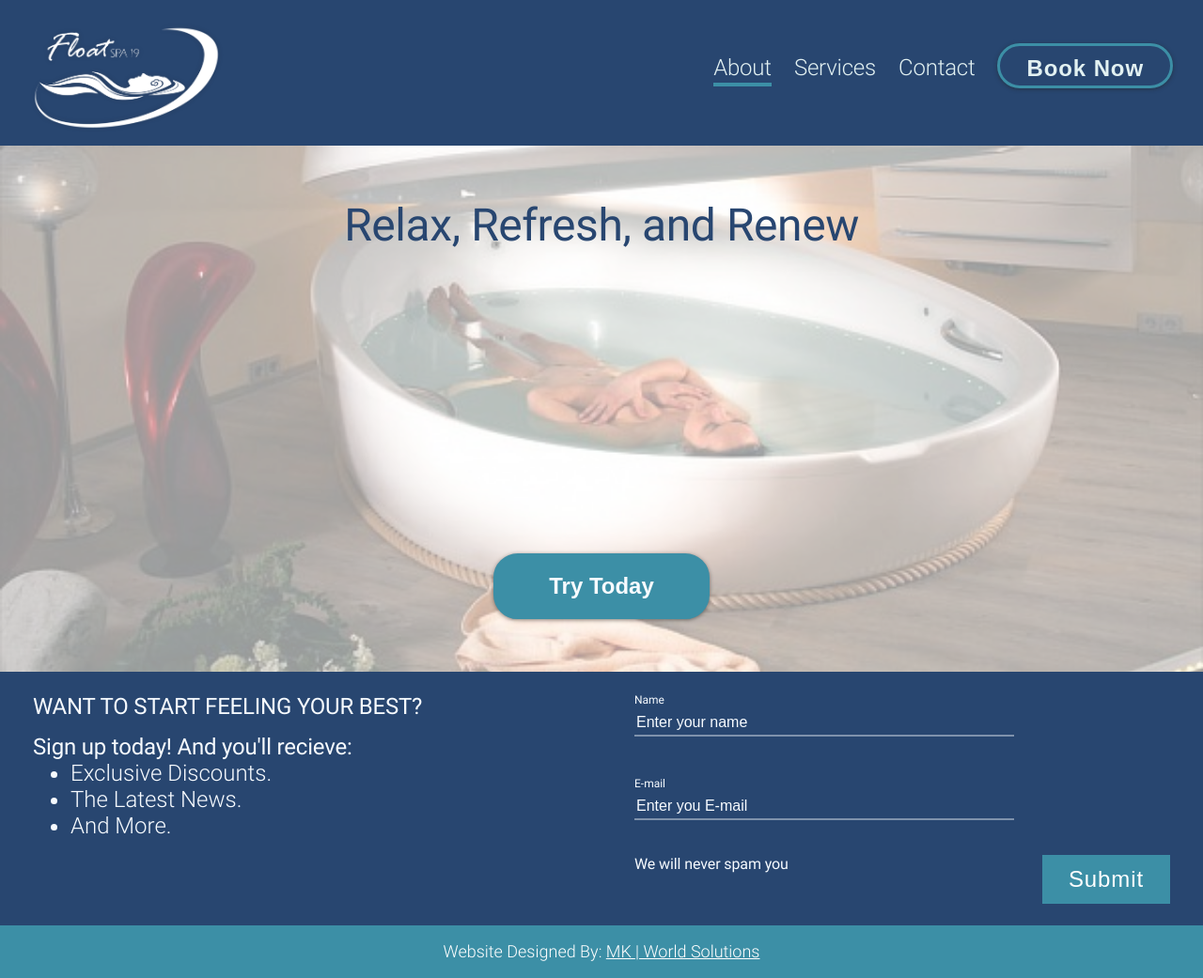
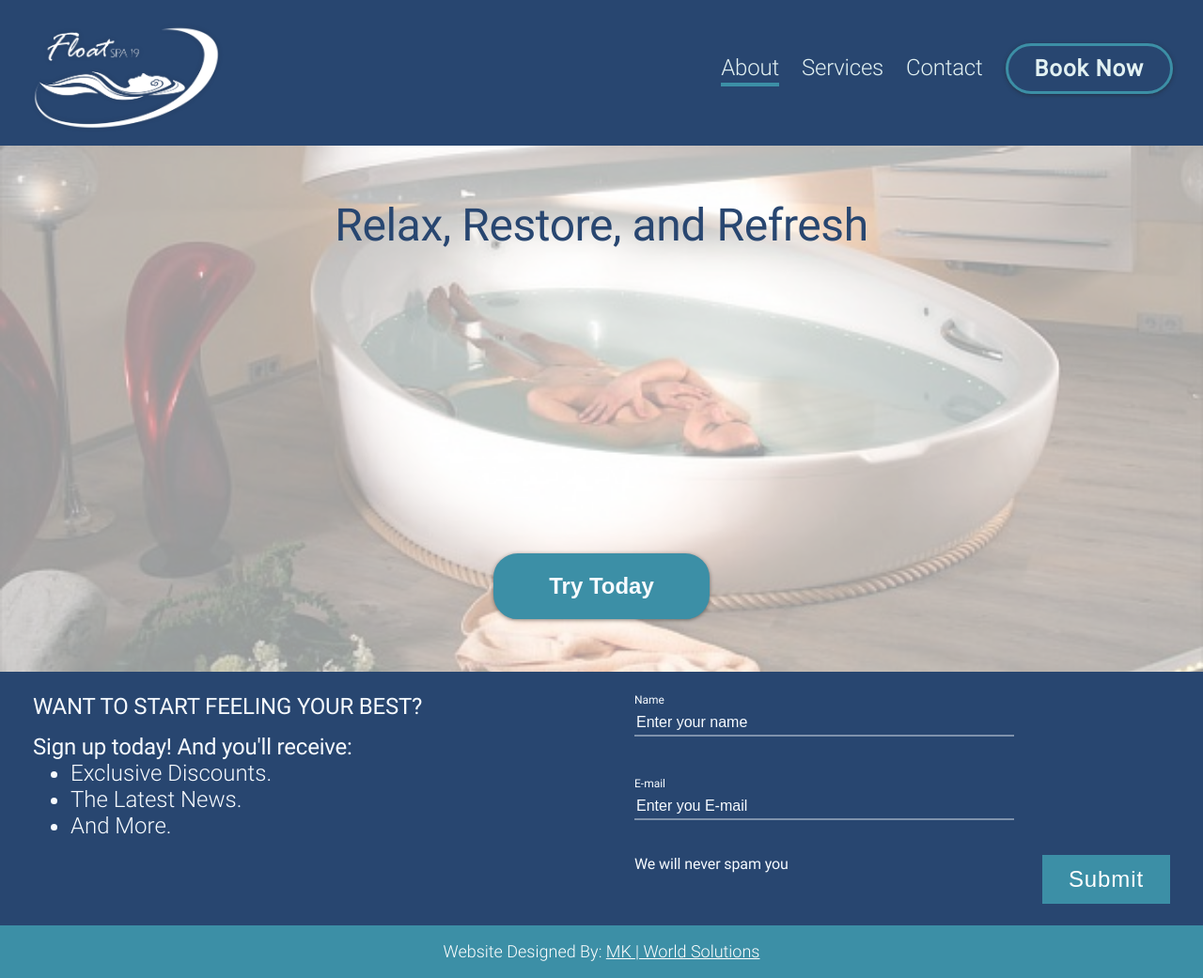
Before and after one commit to mariolo1985/floatspa19, a website: page index.html in a window 1280 px wide. Shown: the whole page at 94% size. Drawn offline with Linux system fonts and the light colour scheme.

Commit message:
Btn link

```diff
--- a/index.html
+++ b/index.html
@@ -43,7 +43,7 @@
                         <div class="menu-hover-id"></div>
                     </li>
                     <li class="menu-item">
-                        <button class="btn btn-book">Book Now</button>
+                        <a class='btn btn-book' href='./book.html'>Book Now</a>
                     </li>
                 </ul>
             </div>
@@ -52,7 +52,7 @@
     <div id='carousel-container' class='carousel-container'>
         <div class='carousel-fade'></div>
         <div class='carousel-tagline'>
-            Relax, Refresh, and Renew
+            Relax, Restore, and Refresh
         </div>
         <div class='carousel-btn-wrapper'>
             <button class='btn btn-carousel'>Try Today</button>
@@ -64,7 +64,7 @@
         <div class='join-wrapper'>
             <div class='join-padder'>
                 <div class='join-header'>WANT TO START FEELING YOUR BEST?</div>
-                <div class='join-header'>Sign up today! And you'll recieve:</div>
+                <div class='join-header'>Sign up today! And you'll receive:</div>
                 <ul class='join-benefit-list'>
 
                     <li class='join-benefit-listitem'>Exclusive Discounts.</li>
```
